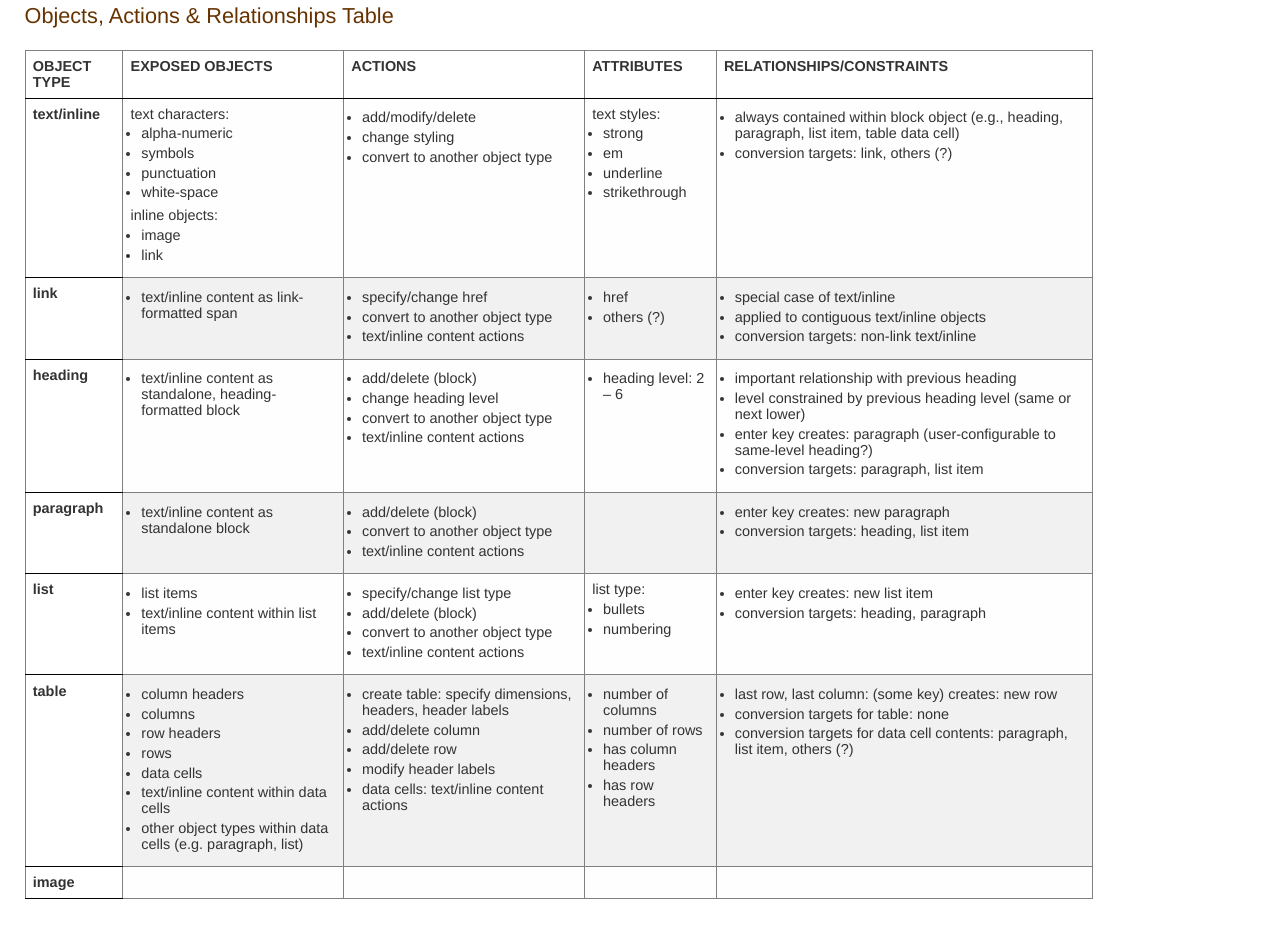
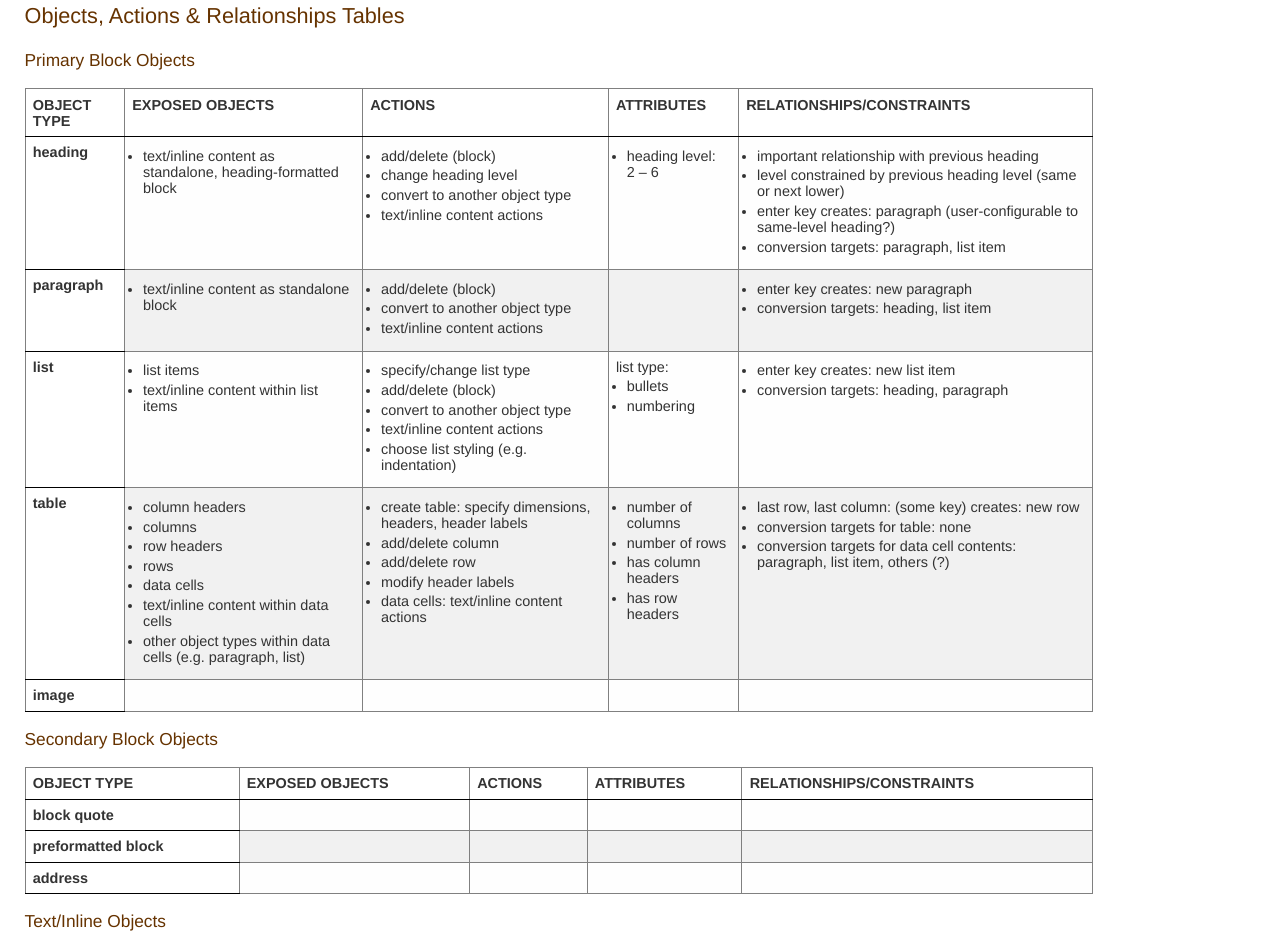
Before and after one commit to nhoyt/text-editor, a plain HTML site: page conceptual-model/table-oar.html in a window 1280 px wide. Shown: the part 137-1072 px from the top of the page. Before the commit the page ends 1043 px from the top, so only its background shows below. Drawn offline with Linux system fonts and the light colour scheme.

Commit message:
Split table into three

```diff
--- a/conceptual-model/table-oar.html
+++ b/conceptual-model/table-oar.html
@@ -14,7 +14,204 @@
 </section>
 
 <section>
-  <h2>Objects, Actions &amp; Relationships Table</h2>
+  <h2>Objects, Actions &amp; Relationships Tables</h2>
+
+  <h3>Primary Block Objects</h3>
+  <table style="width: 90%">
+  <thead>
+    <tr>
+    <th>OBJECT TYPE</th><th>EXPOSED OBJECTS</th><th>ACTIONS</th><th>ATTRIBUTES</th><th>RELATIONSHIPS/CONSTRAINTS</th>
+    </tr>
+  </thead>
+  <tbody>
+
+    <!-- ---------------------------- -->
+    <tr>
+    <th>heading</th>
+    <td>
+    <ul>
+    <li>text/inline content as standalone, heading-formatted block</li>
+    </ul>
+    </td>
+
+    <td>
+    <ul>
+    <li>add/delete (block)</li>
+    <li>change heading level</li>
+    <li>convert to another object type</li>
+    <li>text/inline content actions</li>
+    </ul>
+    </td>
+
+    <td>
+    <ul>
+    <li>heading level: 2 &#8211; 6</li>
+    </ul>
+    </td>
+
+    <td>
+    <ul>
+    <li>important relationship with previous heading</li>
+    <li>level constrained by previous heading level (same or next lower)</li>
+    <li>enter key creates: paragraph (user-configurable to same-level heading?)</li>
+    <li>conversion targets: paragraph, list item</li>
+    </ul>
+    </td>
+    </tr>
+
+    <!-- ---------------------------- -->
+    <tr>
+    <th>paragraph</th>
+    <td>
+    <ul>
+    <li>text/inline content as standalone block</li>
+    </ul>
+    </td>
+
+    <td>
+    <ul>
+    <li>add/delete (block)</li>
+    <li>convert to another object type</li>
+    <li>text/inline content actions</li>
+    </ul>
+    </td>
+
+    <td></td>
+
+    <td>
+    <ul>
+    <li>enter key creates: new paragraph</li>
+    <li>conversion targets: heading, list item</li>
+    </ul>
+    </td>
+    </tr>
+
+    <!-- ---------------------------- -->
+    <tr>
+    <th>list</th>
+    <td>
+    <ul>
+    <li>list items</li>
+    <li>text/inline content within list items</li>
+    </ul>
+    </td>
+
+    <td>
+    <ul>
+    <li>specify/change list type</li>
+    <li>add/delete (block)</li>
+    <li>convert to another object type</li>
+    <li>text/inline content actions</li>
+    <li>choose list styling (e.g. indentation)
+    </ul>
+    </td>
+
+    <td>list type:
+    <ul>
+    <li>bullets</li>
+    <li>numbering</li>
+    </ul>
+    </td>
+
+    <td>
+    <ul>
+    <li>enter key creates: new list item</li>
+    <li>conversion targets: heading, paragraph</li>
+    </ul>
+    </td>
+    </tr>
+
+    <!-- ---------------------------- -->
+    <tr>
+    <th>table</th>
+    <td>
+    <ul>
+    <li>column headers</li>
+    <li>columns</li>
+    <li>row headers</li>
+    <li>rows</li>
+    <li>data cells</li>
+    <li>text/inline content within data cells</li>
+    <li>other object types within data cells (e.g. paragraph, list)</li>
+    </ul>
+    </td>
+
+    <td>
+    <ul>
+    <li>create table: specify dimensions, headers, header labels</li>
+    <li>add/delete column</li>
+    <li>add/delete row</li>
+    <li>modify header labels</li>
+    <li>data cells: text/inline content actions</li>
+    </ul>
+    </td>
+
+    <td>
+    <ul>
+    <li>number of columns</li>
+    <li>number of rows</li>
+    <li>has column headers</li>
+    <li>has row headers</li>
+    </ul>
+    </td>
+
+    <td>
+    <ul>
+    <li>last row, last column: (some key) creates: new row</li>
+    <li>conversion targets for table: none</li>
+    <li>conversion targets for data cell contents: paragraph, list item, others (?)</li>
+    </ul>
+    </td>
+    </tr>
+
+    <!-- ---------------------------- -->
+    <tr>
+    <th>image</th>
+    <td></td>
+    <td></td>
+    <td></td>
+    <td></td>
+    </tr>
+  </tbody>
+  </table>
+
+  <h3>Secondary Block Objects</h3>
+  <table style="width: 90%">
+  <thead>
+    <tr>
+    <th>OBJECT TYPE</th><th>EXPOSED OBJECTS</th><th>ACTIONS</th><th>ATTRIBUTES</th><th>RELATIONSHIPS/CONSTRAINTS</th>
+    </tr>
+  </thead>
+  <tbody>
+
+    <!-- ---------------------------- -->
+    <tr>
+    <th>block quote</th>
+    <td></td>
+    <td></td>
+    <td></td>
+    <td></td>
+    </tr>
+
+    <tr>
+    <th>preformatted block</th>
+    <td></td>
+    <td></td>
+    <td></td>
+    <td></td>
+    </tr>
+
+    <tr>
+    <th>address</th>
+    <td></td>
+    <td></td>
+    <td></td>
+    <td></td>
+    </tr>
+  </tbody>
+  </table>
+
+  <h3>Text/Inline Objects</h3>
   <table style="width: 90%">
   <thead>
     <tr>
@@ -99,155 +296,16 @@
     </td>
     </tr>
 
-    <!-- ---------------------------- -->
     <tr>
-    <th>heading</th>
-    <td>
-    <ul>
-    <li>text/inline content as standalone, heading-formatted block</li>
-    </ul>
-    </td>
-
-    <td>
-    <ul>
-    <li>add/delete (block)</li>
-    <li>change heading level</li>
-    <li>convert to another object type</li>
-    <li>text/inline content actions</li>
-    </ul>
-    </td>
-
-    <td>
-    <ul>
-    <li>heading level: 2 &#8211; 6</li>
-    </ul>
-    </td>
-
-    <td>
-    <ul>
-    <li>important relationship with previous heading</li>
-    <li>level constrained by previous heading level (same or next lower)</li>
-    <li>enter key creates: paragraph (user-configurable to same-level heading?)</li>
-    <li>conversion targets: paragraph, list item</li>
-    </ul>
-    </td>
-    </tr>
-
-    <!-- ---------------------------- -->
-    <tr>
-    <th>paragraph</th>
-    <td>
-    <ul>
-    <li>text/inline content as standalone block</li>
-    </ul>
-    </td>
-
-    <td>
-    <ul>
-    <li>add/delete (block)</li>
-    <li>convert to another object type</li>
-    <li>text/inline content actions</li>
-    </ul>
-    </td>
-
-    <td></td>
-
-    <td>
-    <ul>
-    <li>enter key creates: new paragraph</li>
-    <li>conversion targets: heading, list item</li>
-    </ul>
-    </td>
-    </tr>
-
-    <!-- ---------------------------- -->
-    <tr>
-    <th>list</th>
-    <td>
-    <ul>
-    <li>list items</li>
-    <li>text/inline content within list items</li>
-    </ul>
-    </td>
-
-    <td>
-    <ul>
-    <li>specify/change list type</li>
-    <li>add/delete (block)</li>
-    <li>convert to another object type</li>
-    <li>text/inline content actions</li>
-    </ul>
-    </td>
-
-    <td>list type:
-    <ul>
-    <li>bullets</li>
-    <li>numbering</li>
-    </ul>
-    </td>
-
-    <td>
-    <ul>
-    <li>enter key creates: new list item</li>
-    <li>conversion targets: heading, paragraph</li>
-    </ul>
-    </td>
-    </tr>
-
-    <!-- ---------------------------- -->
-    <tr>
-    <th>table</th>
-    <td>
-    <ul>
-    <li>column headers</li>
-    <li>columns</li>
-    <li>row headers</li>
-    <li>rows</li>
-    <li>data cells</li>
-    <li>text/inline content within data cells</li>
-    <li>other object types within data cells (e.g. paragraph, list)</li>
-    </ul>
-    </td>
-
-    <td>
-    <ul>
-    <li>create table: specify dimensions, headers, header labels</li>
-    <li>add/delete column</li>
-    <li>add/delete row</li>
-    <li>modify header labels</li>
-    <li>data cells: text/inline content actions</li>
-    </ul>
-    </td>
-
-    <td>
-    <ul>
-    <li>number of columns</li>
-    <li>number of rows</li>
-    <li>has column headers</li>
-    <li>has row headers</li>
-    </ul>
-    </td>
-
-    <td>
-    <ul>
-    <li>last row, last column: (some key) creates: new row</li>
-    <li>conversion targets for table: none</li>
-    <li>conversion targets for data cell contents: paragraph, list item, others (?)</li>
-    </ul>
-    </td>
-    </tr>
-
-    <!-- ---------------------------- -->
-    <tr>
-    <th>image</th>
+    <th>Image</th>
     <td></td>
     <td></td>
     <td></td>
     <td></td>
     </tr>
+
   </tbody>
   </table>
-
 </section>
 </body>
 </html>
```
